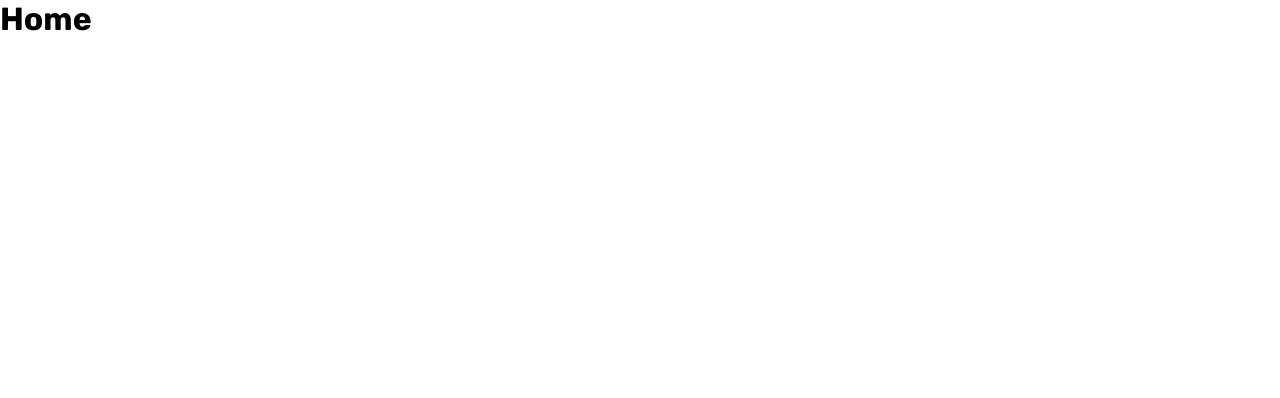
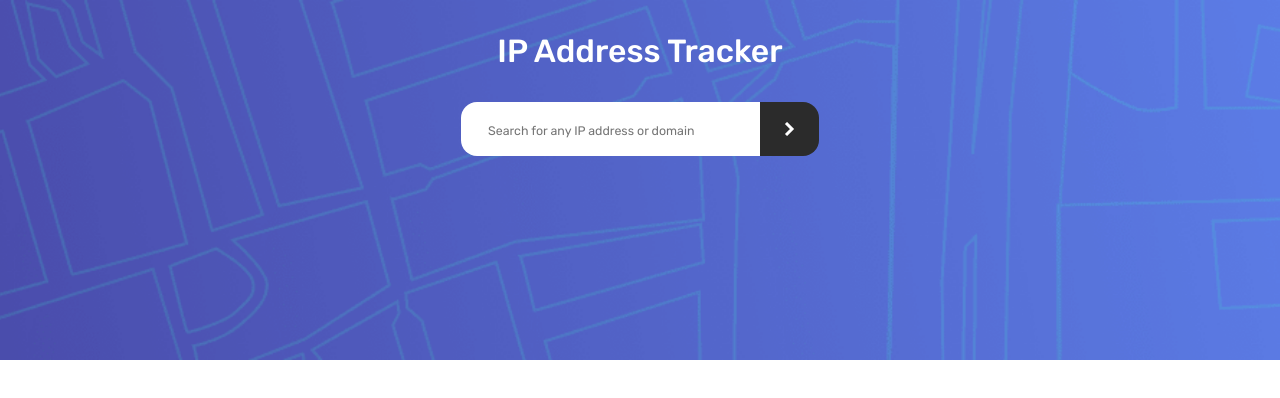
Before and after one commit to AbderrahmaneFadili/ip-address-tracker-react-app, a React (Create React App) app: page / in a window 1280 px wide. Shown: the top 398 px of the page. Built offline with nearby package versions, Linux system fonts and the light colour scheme.

Commit message:
Header & SearchBox

```diff
--- a/src/App.jsx
+++ b/src/App.jsx
@@ -1,14 +1,18 @@
 import React, { Component } from "react";
 import Home from "./pages/Home";
 import GlobalStyle from "./themes/GlobalStyles";
+import { themeColors } from "./themes/theme";
+import { ThemeProvider } from "styled-components";
 
 class App extends Component {
   render() {
     return (
-      <>
-        <GlobalStyle />
-        <Home />
-      </>
+      <ThemeProvider theme={themeColors}>
+        <>
+          <GlobalStyle />
+          <Home />
+        </>
+      </ThemeProvider>
     );
   }
 }
--- a/src/components/Header/components/Header.jsx
+++ b/src/components/Header/components/Header.jsx
@@ -0,0 +1,15 @@
+import React from "react";
+import { HeaderContainer, HeaderTitle, HeaderContent } from "./Header.styles";
+import SearchBox from "./SearchBox";
+const Header = () => {
+  return (
+    <HeaderContainer>
+      <HeaderContent>
+        <HeaderTitle>IP Address Tracker</HeaderTitle>
+        <SearchBox />
+      </HeaderContent>
+    </HeaderContainer>
+  );
+};
+
+export default Header;
--- a/src/components/Header/components/Header.styles.js
+++ b/src/components/Header/components/Header.styles.js
@@ -0,0 +1,24 @@
+import styled from "styled-components";
+import patternBg from "../../../images/pattern-bg.png";
+
+//Header Container
+export const HeaderContainer = styled.header`
+  height: 45vh;
+  width: 100%;
+  background: url(${patternBg}) no-repeat -460px 0 / cover;
+`;
+
+//Header Content
+export const HeaderContent = styled.div`
+  display: flex;
+  align-items: center;
+  flex-direction: column;
+`;
+
+//Header title
+export const HeaderTitle = styled.h1`
+  color: ${({ theme }) => theme.white};
+  text-align: center;
+  margin: 2rem 0;
+  font-weight: 500;
+`;
--- /dev/null
+++ b/src/components/Header/components/SearchBox/components/SearchBox.jsx
@@ -0,0 +1,18 @@
+import React from "react";
+import { SearchBoxWrapper, Input, Button } from "./SearchBox.styles";
+
+const SearchBox = () => {
+  return (
+    <SearchBoxWrapper>
+      <Input placeholder="Search for any IP address or domain" />
+      <Button>
+        <img
+          src={require("../../../../../images/icon-arrow.svg").default}
+          alt="Arrow"
+        />
+      </Button>
+    </SearchBoxWrapper>
+  );
+};
+
+export default SearchBox;
--- /dev/null
+++ b/src/components/Header/components/SearchBox/components/SearchBox.styles.js
@@ -0,0 +1,35 @@
+import styled from "styled-components";
+
+export const SearchBoxWrapper = styled.div`
+  display: flex;
+`;
+
+export const Input = styled.input`
+  border: 0;
+  outline: 0;
+  padding: 1rem 1.7rem;
+  border-radius: 1rem 0 0 1rem;
+  cursor: pointer;
+
+  &::placeholder {
+    font-size: 12.4px;
+  }
+`;
+
+export const Button = styled.button`
+  border: 0;
+  outline: 0;
+  padding: 1rem 1.5rem;
+  border-radius: 0 1rem 1rem 0;
+  cursor: pointer;
+  background-color: ${({ theme }) => theme.veryDarkGray};
+  display: flex;
+  flex-direction: column;
+  justify-content: center;
+  align-items: center;
+  transition: 0.4s;
+
+  &:hover {
+    opacity: 0.9;
+  }
+`;
--- /dev/null
+++ b/src/components/Header/components/SearchBox/index.js
@@ -0,0 +1,6 @@
+import React from "react";
+import SearchBoxComponent from "./components/SearchBox";
+
+const SearchBox = (props) => <SearchBoxComponent {...props} />;
+
+export default SearchBox;
--- a/src/components/Header/index.js
+++ b/src/components/Header/index.js
@@ -0,0 +1,6 @@
+import React from "react";
+import HeaderComponent from "./components/Header";
+
+const Header = (props) => <HeaderComponent {...props} />;
+
+export default Header;
--- a/src/pages/Home.jsx
+++ b/src/pages/Home.jsx
@@ -1,10 +1,11 @@
 import React from "react";
+import Header from "../components/Header";
 
 const Home = () => {
   return (
-    <div>
-      <h1>Home</h1>
-    </div>
+    <>
+      <Header />
+    </>
   );
 };
 
--- a/src/themes/GlobalStyles.js
+++ b/src/themes/GlobalStyles.js
@@ -17,7 +17,14 @@ const GlobalStyle = createGlobalStyle`
 
   input{
       font-size:18px;
+      font-family: 'Rubik', sans-serif;
   }
+
+  input::placeholder{
+    font-family: 'Rubik', sans-serif;
+  }
+
+
 
 `;
 
--- /dev/null
+++ b/src/themes/theme.js
@@ -0,0 +1,7 @@
+const themeColors = {
+  darkGray: "hsl(0, 0%, 59%)",
+  veryDarkGray: "hsl(0, 0%, 17%)",
+  white: "#fff",
+};
+
+export { themeColors };
```
